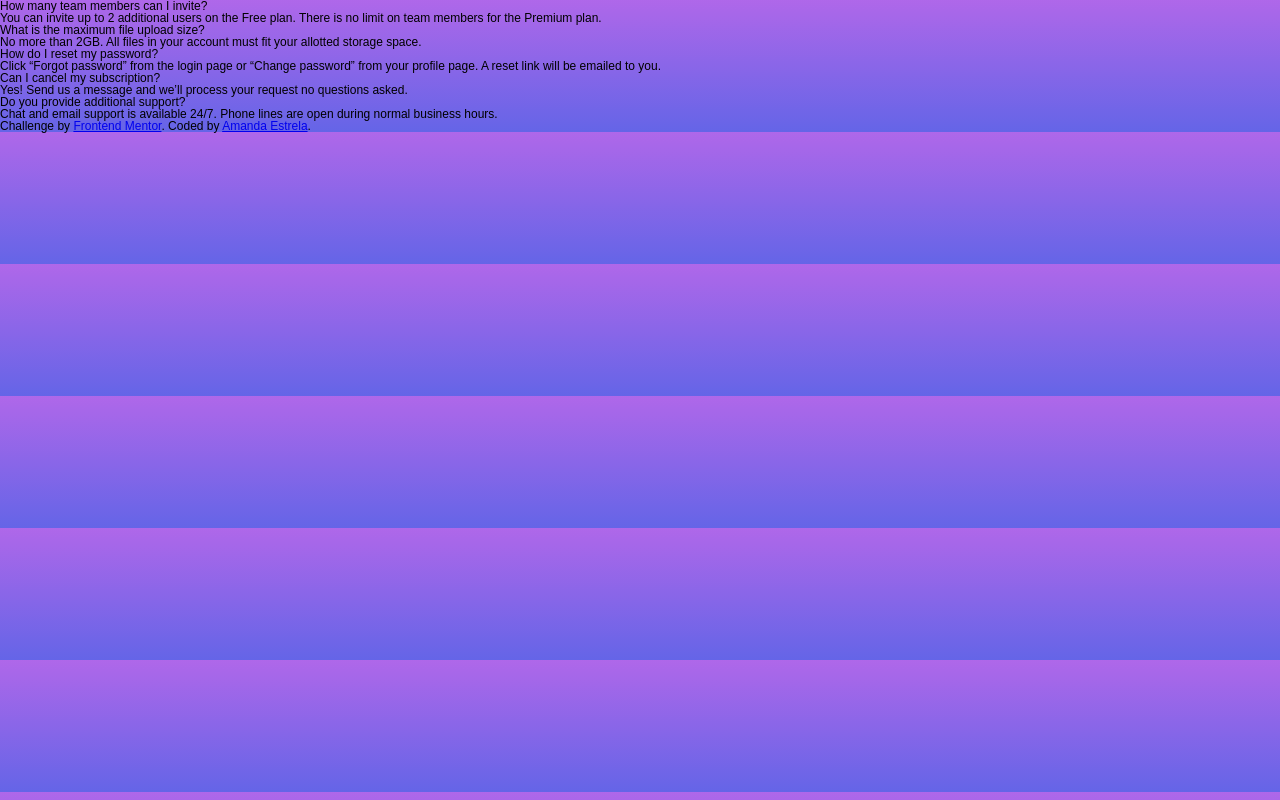
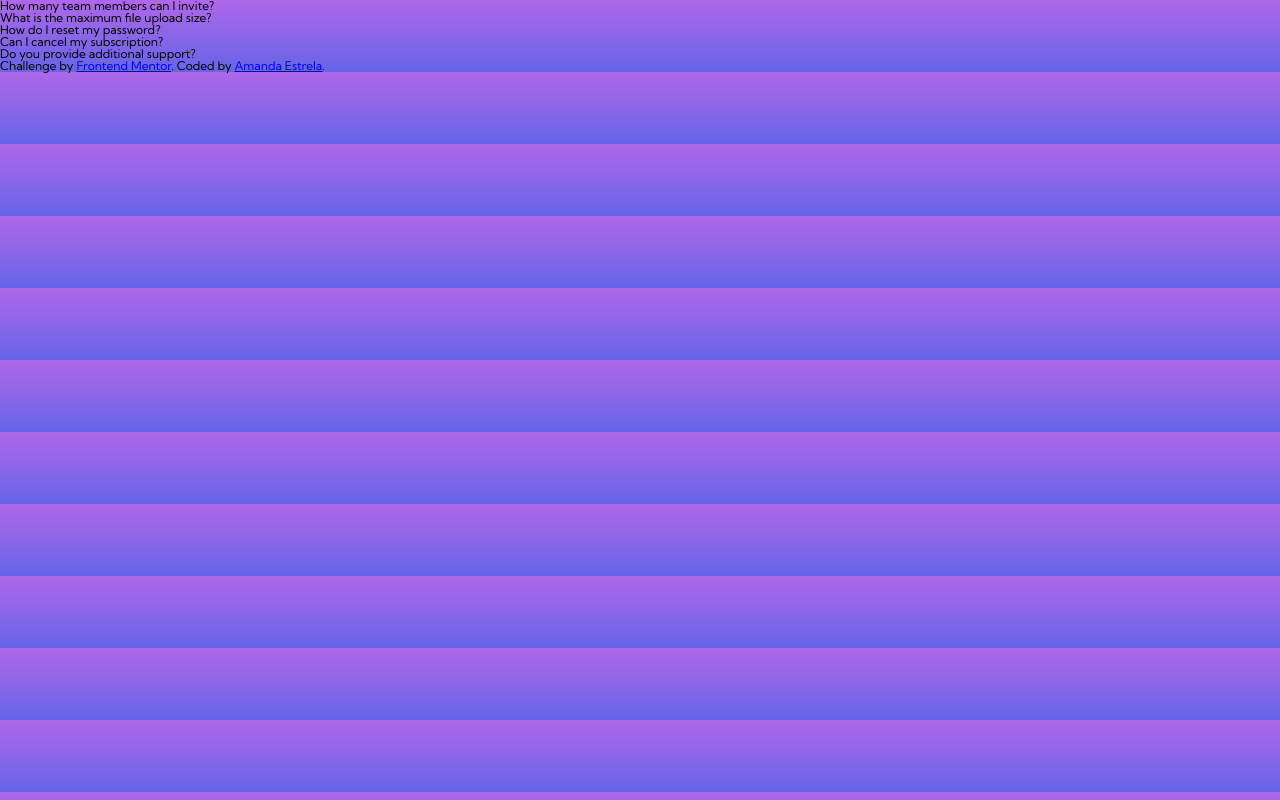
Before and after one commit to amanda-estrela/FAQ, a plain HTML site: page index.html in a window 1280 px wide. Drawn offline with Linux system fonts and the light colour scheme.

Commit message:
Atribuição de classes no HTML

```diff
--- a/css/style.css
+++ b/css/style.css
@@ -4,3 +4,9 @@ body{
     font-size: 12px;
 
 }
+
+
+
+.resposta {
+    display: none;
+}
--- a/index.html
+++ b/index.html
@@ -7,24 +7,25 @@
   <link rel="icon" type="image/png" sizes="32x32" href="./images/favicon-32x32.png">
   <title>Frontend Mentor | FAQ Accordion Card</title>
   <link href="css/style.css" rel="stylesheet">
+  <link href="https://fonts.googleapis.com/css2?family=Kumbh+Sans:wght@400;700&display=swap" rel="stylesheet">
 </head>
 <body>
-  <h1>How many team members can I invite?</h1>
-  <p>You can invite up to 2 additional users on the Free plan. There is no limit on
+  <p class="pergunta">How many team members can I invite?</p>
+  <p class="resposta">You can invite up to 2 additional users on the Free plan. There is no limit on
   team members for the Premium plan.</p>
 
-  <h2>What is the maximum file upload size?</h2>
-  <p>No more than 2GB. All files in your account must fit your allotted storage space.</p>
+  <p class="pergunta">What is the maximum file upload size?</p>
+  <p class="resposta">No more than 2GB. All files in your account must fit your allotted storage space.</p>
 
-  <h3>How do I reset my password?</h3>
-  <p>Click “Forgot password” from the login page or “Change password” from your profile page.
+  <p class="pergunta">How do I reset my password?</p>
+  <p class="resposta">Click “Forgot password” from the login page or “Change password” from your profile page.
   A reset link will be emailed to you.</p>
 
-  <h4>Can I cancel my subscription?</h4>
-  <p>Yes! Send us a message and we’ll process your request no questions asked.</p>
+  <p class="pergunta">Can I cancel my subscription?</p>
+  <p class="resposta">Yes! Send us a message and we’ll process your request no questions asked.</p>
 
-  <h5>Do you provide additional support?</h5>
-  <p>Chat and email support is available 24/7. Phone lines are open during normal business hours.</p>
+  <p class="pergunta">Do you provide additional support?</p>
+  <p class="resposta">Chat and email support is available 24/7. Phone lines are open during normal business hours.</p>
 
   <div class="attribution">
     Challenge by <a href="https://www.frontendmentor.io?ref=challenge" target="_blank">Frontend Mentor</a>.
```
